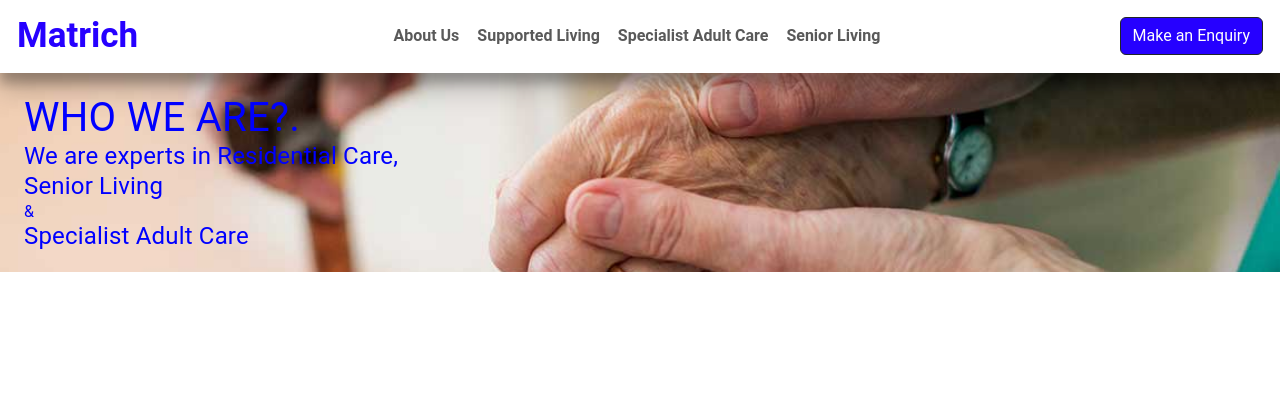
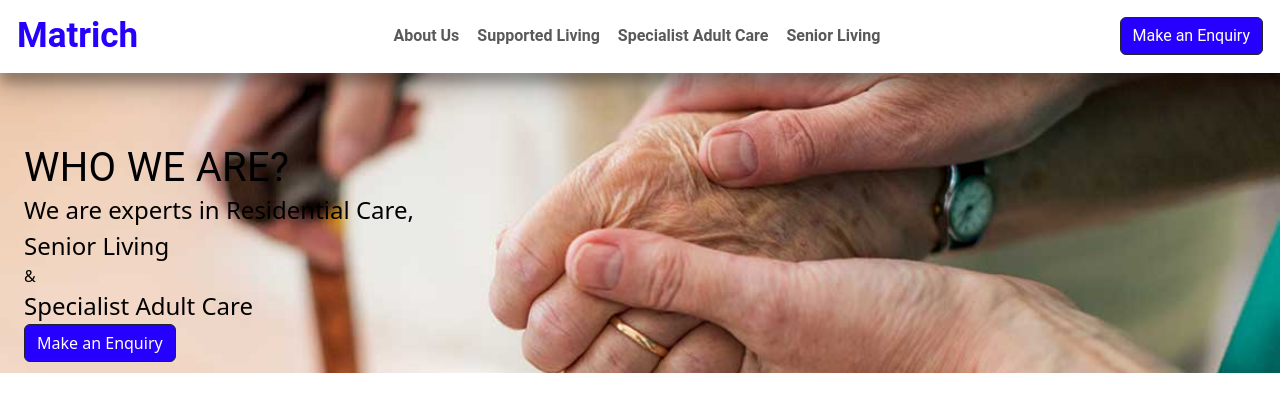
Before and after one commit to kifeakor22/matrich, a React (Create React App) app: page / in a window 1280 px wide. Shown: the top 412 px of the page. Built offline with nearby package versions, Linux system fonts and the light colour scheme.

Commit message:
jumbo component fix

```diff
--- a/src/components/About/index.js
+++ b/src/components/About/index.js
@@ -27,6 +27,7 @@ const Herogrid = () => {
           backgroundImage: `url(${require('./images/test2.jpg')})`,
           backgroundSize: 'cover',
           backgroundPosition: 'center',
+          height: '300px'
         }}
 >
   <Grid
@@ -42,24 +43,30 @@ const Herogrid = () => {
           flexDirection: 'column',
           justifyContent: 'center',
           textAlign: 'left', // Align text to the left
-          color: 'blue',
+          color: 'black',
+          paddingTop: '50px'
         }}
       >
         <Typography variant="h4" sx={{ fontSize: '2.5rem' }}>
-          WHO WE ARE?.
+          WHO WE ARE?
         </Typography>
-        <Typography variant="h4" sx={{ fontSize: '1.5rem' }}>
+        <Typography variant="body" sx={{ fontSize: '1.5rem' }}>
           We are experts in Residential Care,
         </Typography>
-        <Typography variant="h4" sx={{ fontSize: '1.5rem' }}>
+        <Typography variant="body" sx={{ fontSize: '1.5rem' }}>
           Senior Living
         </Typography>
-        <Typography variant="h5" sx={{ fontSize: '1rem' }}>
+        <Typography variant="body" sx={{ fontSize: '1rem' }}>
           &
         </Typography>
-        <Typography variant="h4" sx={{ fontSize: '1.5rem' }}>
+        <Typography variant="body" sx={{ fontSize: '1.5rem' }}>
           Specialist Adult Care
         </Typography>
+        <Link className="link" to="contact">
+              <button className="btn btn-dark enquire" type="button">
+                Make an Enquiry
+              </button>
+            </Link>
       </Box>
     </Grid>
     <Grid item xs={12} sm={12} md={6}>
--- a/src/components/About/style.css
+++ b/src/components/About/style.css
@@ -21,3 +21,7 @@
         /* Adjust the background size for smaller screens */
     }
 }
+
+button {
+    padding: 20px;
+}
```
